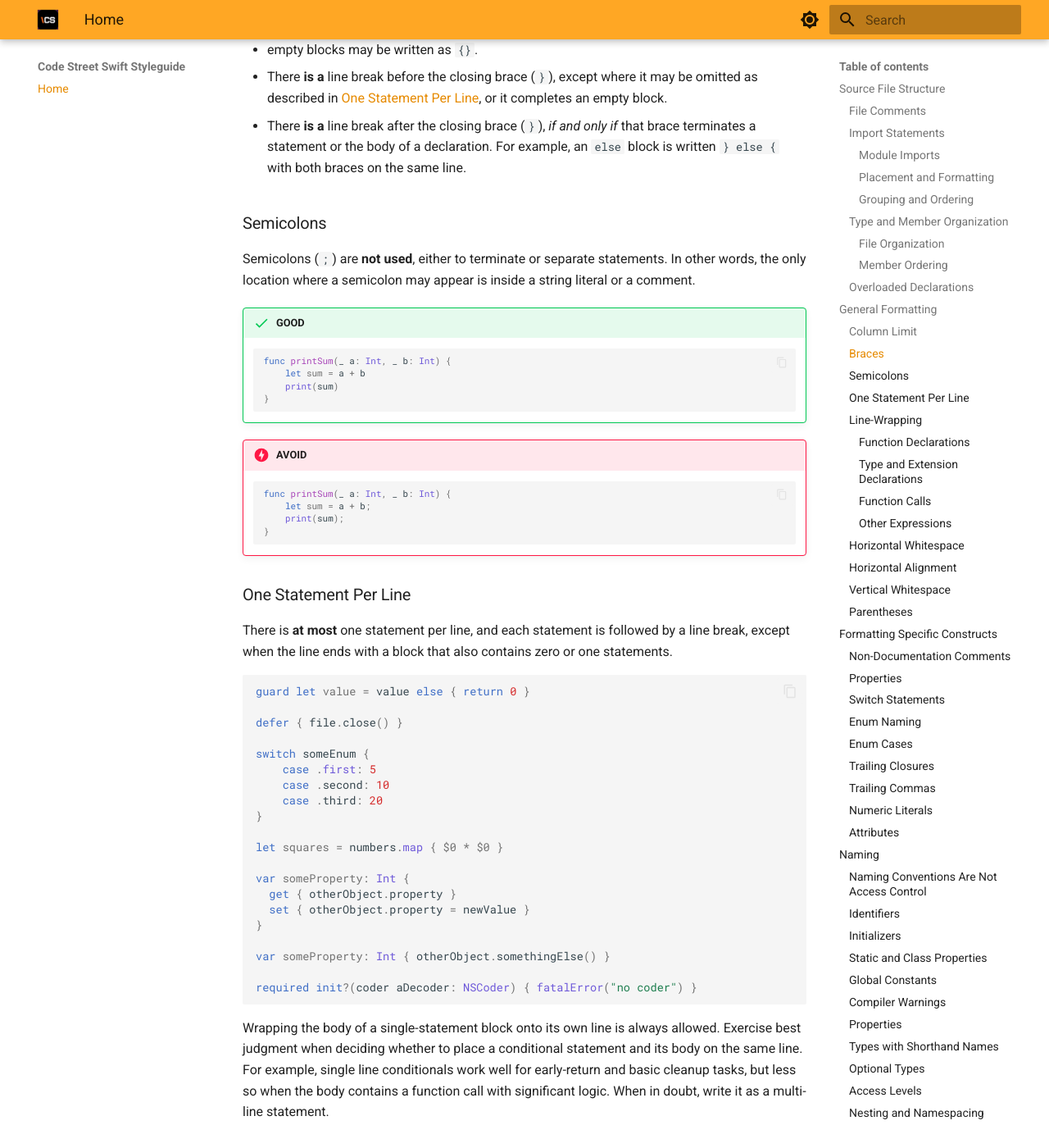
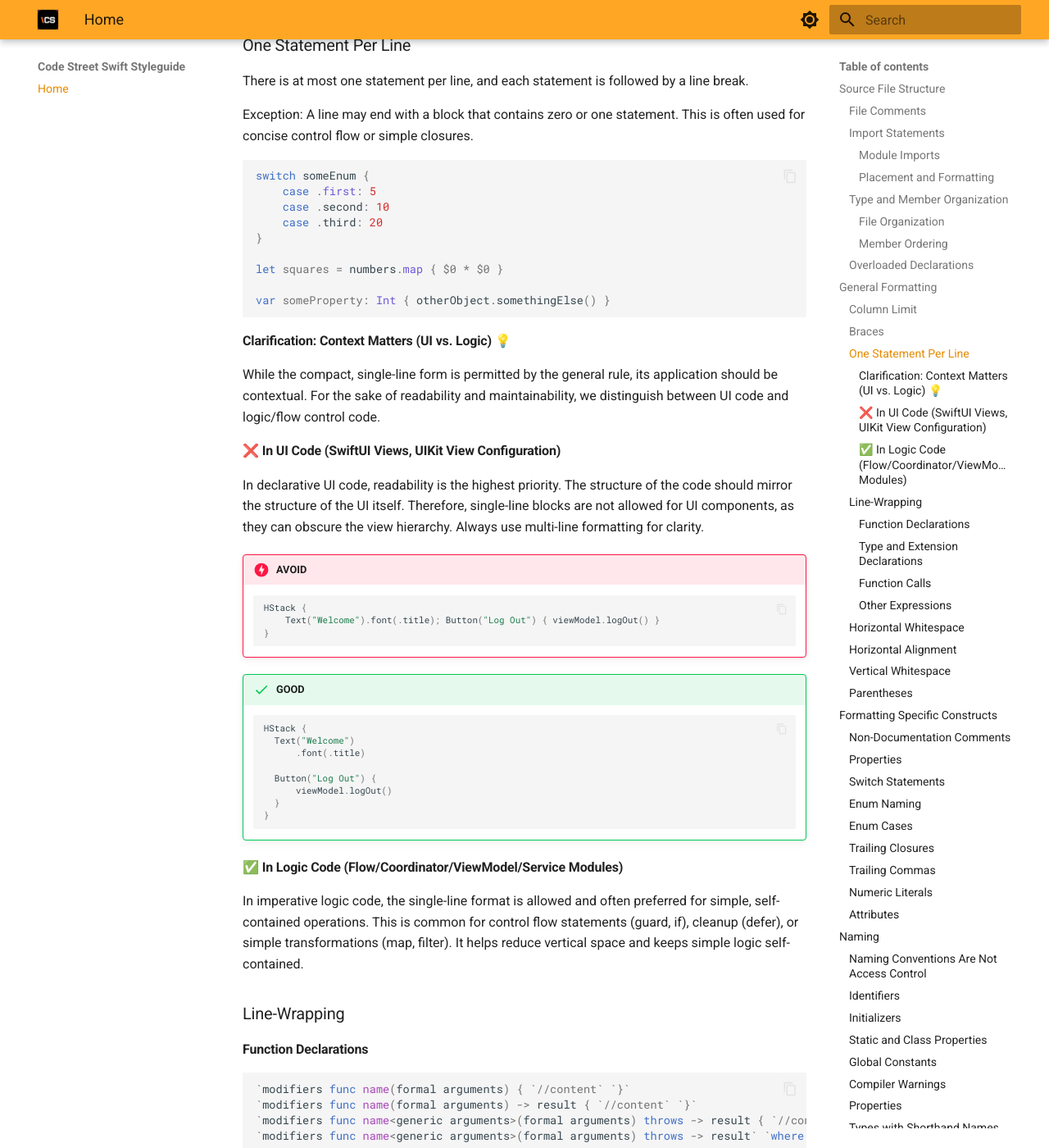
Before and after one commit to Lamass566/styleguide, an MkDocs documentation site: the page built from docs/index.md, in a window 1280 px wide and 1400 px high, scrolled down 2495 px. Shown: the whole window at 82% size. Built offline with MkDocs 1.6.1 and Material for MkDocs 9.7.7, drawn with Linux system fonts in a browser that asks for light colours; some of the changed text lies outside the part shown.

Commit message:
Update index.md

````diff
--- a/docs/index.md
+++ b/docs/index.md
@@ -14,13 +14,6 @@ Imports of whole modules are required over imports of individual declarations or
 
 #### Placement and Formatting
 Import statements are the first non-comment tokens in a source file. They are never line-wrapped.
-
-#### Grouping and Ordering
-Imports are organized into the following groups, with each group separated by a single blank line. Within each group, imports are ordered lexicographically (alphabetically).
-
-* Module/submodule imports
-* Individual declaration imports (class, enum, func, etc.)
-* Modules imported with @testable (in test sources only)
 
 ```swift
 import CoreLocation
@@ -80,35 +73,12 @@ In general, braces follow Kernighan and Ritchie (K&R) style for non-empty blocks
 
 * There **is a** line break after the closing brace (`}`), *if and only if* that brace terminates a statement or the body of a declaration. For example, an `else` block is written `} else {` with both braces on the same line.
 
-### Semicolons
-
-Semicolons (`;`) are **not used**, either to terminate or separate statements.
-In other words, the only location where a semicolon may appear is inside a string literal or a comment.
-
-!!! success "GOOD"
-    ```swift
-    func printSum(_ a: Int, _ b: Int) {
-        let sum = a + b
-        print(sum)
-    }
-    ```
-
-!!! danger "AVOID"
-    ```swift
-    func printSum(_ a: Int, _ b: Int) {
-        let sum = a + b;
-        print(sum);
-    }
-    ```
-
 ### One Statement Per Line
 
-There is **at most** one statement per line, and each statement is followed by a line break, except when the line ends with a block that also contains zero or one statements.
+There is at most one statement per line, and each statement is followed by a line break.
+
+Exception: A line may end with a block that contains zero or one statement. This is often used for concise control flow or simple closures.
 ```swift
-guard let value = value else { return 0 }
-
-defer { file.close() }
-
 switch someEnum {
     case .first: 5
     case .second: 10
@@ -117,16 +87,37 @@ switch someEnum {
 
 let squares = numbers.map { $0 * $0 }
 
-var someProperty: Int {
-  get { otherObject.property }
-  set { otherObject.property = newValue }
-}
-
 var someProperty: Int { otherObject.somethingElse() }
-
-required init?(coder aDecoder: NSCoder) { fatalError("no coder") }
 ```
-Wrapping the body of a single-statement block onto its own line is always allowed. Exercise best judgment when deciding whether to place a conditional statement and its body on the same line. For example, single line conditionals work well for early-return and basic cleanup tasks, but less so when the body contains a function call with significant logic. When in doubt, write it as a multi-line statement.
+#### Clarification: Context Matters (UI vs. Logic) 💡
+While the compact, single-line form is permitted by the general rule, its application should be contextual. For the sake of readability and maintainability, we distinguish between UI code and logic/flow control code.
+
+#### ❌ In UI Code (SwiftUI Views, UIKit View Configuration)
+
+In declarative UI code, readability is the highest priority. The structure of the code should mirror the structure of the UI itself. Therefore, single-line blocks are not allowed for UI components, as they can obscure the view hierarchy. Always use multi-line formatting for clarity.
+
+!!! danger "AVOID"
+    ```swift
+    HStack {
+        Text("Welcome").font(.title); Button("Log Out") { viewModel.logOut() }
+    }
+    ```
+
+!!! success "GOOD"
+    ```swift
+    HStack {
+      Text("Welcome")
+          .font(.title)
+
+      Button("Log Out") {
+          viewModel.logOut()
+      }
+    }
+    ```
+
+#### ✅ In Logic Code (Flow/Coordinator/ViewModel/Service Modules)
+
+In imperative logic code, the single-line format is allowed and often preferred for simple, self-contained operations. This is common for control flow statements (guard, if), cleanup (defer), or simple transformations (map, filter). It helps reduce vertical space and keeps simple logic self-contained.
 
 ### Line-Wrapping
 #### Function Declarations
````
